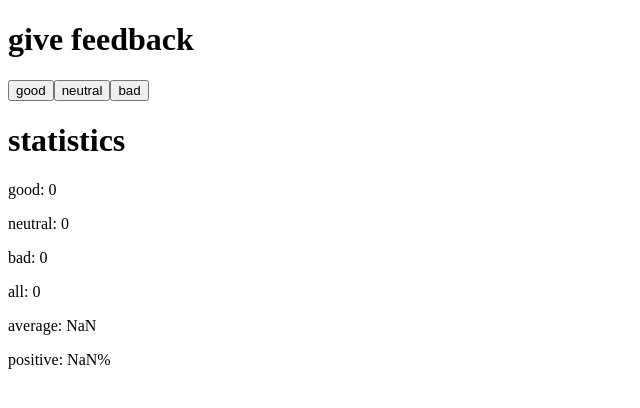
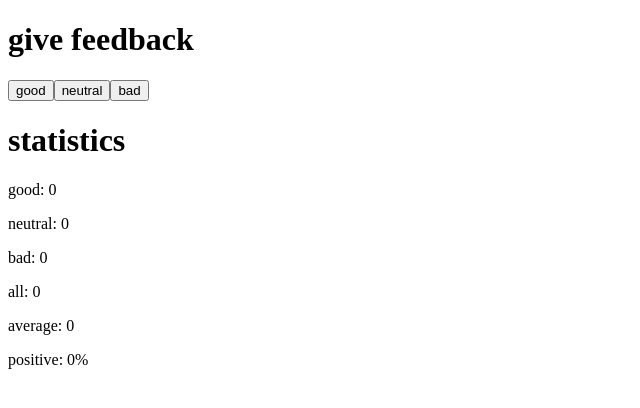
Before and after one commit to hollyglot/fullstackopen, a React (Vite) app in the folder part1/unicafe/: page / in a window 1280 px wide. Shown: the top 408 px of the page, without its empty margins (0-640 px from the left). Built offline with nearby package versions, Linux system fonts and the light colour scheme.

Commit message:
Add exercise 1.8

```diff
--- a/part1/unicafe/src/App.jsx
+++ b/part1/unicafe/src/App.jsx
@@ -1,4 +1,21 @@
 import { useState } from 'react'
+
+const Statistics = ({ good, neutral, bad }) => {
+  const all = good + neutral + bad
+  const average = all > 0 ? (good - bad) / all : 0
+  const positive = all > 0 ? (good / all) * 100 : 0
+  return (
+    <div>
+      <h1>statistics</h1>
+      <p>good: {good}</p>
+      <p>neutral: {neutral}</p>
+      <p>bad: {bad}</p>
+      <p>all: {all}</p>
+      <p>average: {average}</p>
+      <p>positive: {positive}%</p>
+    </div>
+  )
+}
 
 const Button = ({ text, onClick }) => <button onClick={onClick}>{text}</button>
 
@@ -23,13 +40,7 @@
       <Button text="good" onClick={handleGood} />
       <Button text="neutral" onClick={handleNeutral} />
       <Button text="bad" onClick={handleBad} />
-      <h1>statistics</h1>
-      <p>good: {good}</p>
-      <p>neutral: {neutral}</p>
-      <p>bad: {bad}</p>
-      <p>all: {good + neutral + bad}</p>
-      <p>average: {(good - bad) / (good + neutral + bad)}</p>
-      <p>positive: {good / (good + neutral + bad) * 100}%</p>
+      <Statistics good={good} neutral={neutral} bad={bad} />
     </div>
   )
 }
```
